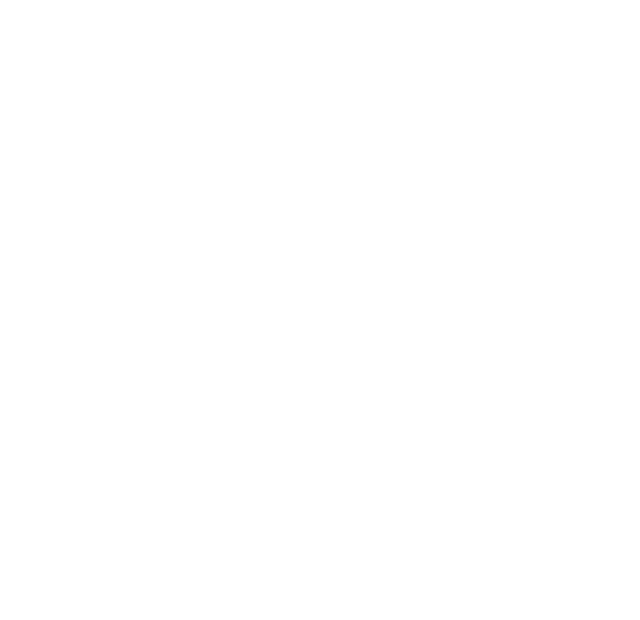
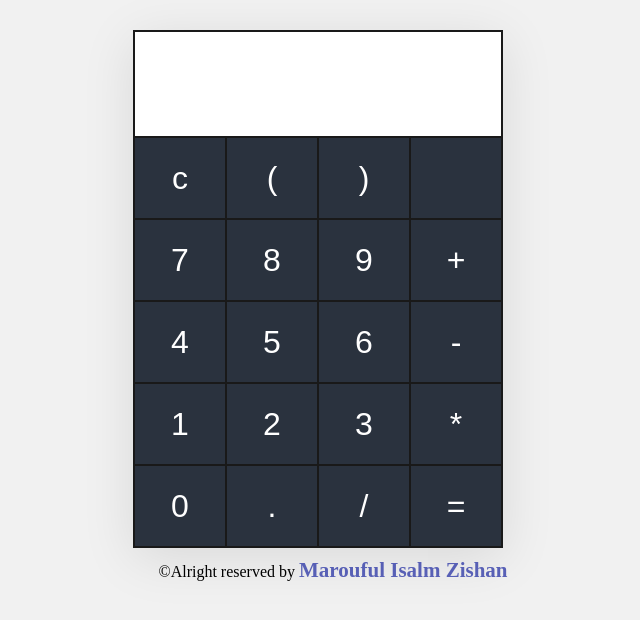
Before and after one commit to zishan344/calculator, a plain HTML site: page index.html in a window 1280 px wide. Shown: the whole page, without its empty margins (307-947 px from the left). Drawn offline with Linux system fonts and the light colour scheme.

Commit message:
done calcalutor

```diff
--- a/index.html
+++ b/index.html
@@ -9,6 +9,47 @@
     <title>Document</title>
   </head>
   <body>
+    <div class="calculator-body">
+      <table>
+        <tr>
+          <td colspan="4"><input type="text" id="my-result" /></td>
+        </tr>
+        <tr>
+          <td><input type="button" value="c" onclick="DeleteMe()" /></td>
+          <td><input type="button" value="(" onclick="calculator('(')" /></td>
+          <td><input type="button" value=")" onclick="calculator(')')" /></td>
+          <td><input type="button" value=" " /></td>
+        </tr>
+        <tr>
+          <td><input type="button" value="7" onclick="calculator('7')" /></td>
+          <td><input type="button" value="8" onclick="calculator('8')" /></td>
+          <td><input type="button" value="9" onclick="calculator('9')" /></td>
+          <td><input type="button" value="+" onclick="calculator('+')" /></td>
+        </tr>
+        <tr>
+          <td><input type="button" value="4" onclick="calculator('4')" /></td>
+          <td><input type="button" value="5" onclick="calculator('5')" /></td>
+          <td><input type="button" value="6" onclick="calculator('6')" /></td>
+          <td><input type="button" value="-" onclick="calculator('-')" /></td>
+        </tr>
+        <tr>
+          <td><input type="button" value="1" onclick="calculator('1')" /></td>
+          <td><input type="button" value="2" onclick="calculator('2')" /></td>
+          <td><input type="button" value="3" onclick="calculator('3')" /></td>
+          <td><input type="button" value="*" onclick="calculator('*')" /></td>
+        </tr>
+        <tr>
+          <td><input type="button" value="0" onclick="calculator('0')" /></td>
+          <td><input type="button" value="." onclick="calculator('.')" /></td>
+          <td><input type="button" value="/" onclick="calculator('/')" /></td>
+          <td><input type="button" value="=" onclick="answer()" /></td>
+        </tr>
+      </table>
+
+      <footer style="text-align: center; margin: 10px 0px">
+        <p>&copy;Alright reserved by <span>Marouful Isalm Zishan</span></p>
+      </footer>
+    </div>
     <script src="main.js"></script>
   </body>
 </html>
--- a/main.js
+++ b/main.js
@@ -0,0 +1,13 @@
+function DeleteMe() {
+  document.getElementById("my-result").value = "";
+}
+
+function calculator(newValue) {
+  document.getElementById("my-result").value += newValue;
+}
+
+function answer() {
+  let a = document.getElementById("my-result").value;
+  let b = eval(a);
+  document.getElementById("my-result").value = b;
+}
--- a/style.css
+++ b/style.css
@@ -0,0 +1,54 @@
+* {
+  margin: 0;
+  padding: 0;
+}
+body {
+  background-color: #f1f1f1;
+}
+.calculator-body {
+  width: 400px;
+  height: 500px;
+  margin: 30px auto;
+}
+table {
+  border-collapse: collapse;
+  background-color: #fff;
+  box-shadow: rgba(0, 0, 0, 0.1) 0px 10px 50px;
+  border: 2px solid;
+}
+td {
+  text-align: center;
+  color: #fff;
+  border: 2px solid #191919;
+}
+input[type="button"] {
+  width: 90px;
+  height: 80px;
+  color: #fff;
+  background-color: #2a323e;
+  font-size: 2rem;
+  border: none;
+  cursor: pointer;
+  transition: 0.2s ease-in-out;
+  outline: none !important;
+  border: none !important;
+}
+input[type="button"]:hover {
+  background-color: #19d;
+  outline: none;
+}
+input[type="text"] {
+  width: 340px;
+  height: 80px;
+  text-align: right;
+  margin: 10px;
+  padding: 2px;
+  outline: none;
+  border: none;
+  font-size: 30px;
+}
+span {
+  font-weight: bolder;
+  font-size: 21px;
+  color: #424badde;
+}
```
